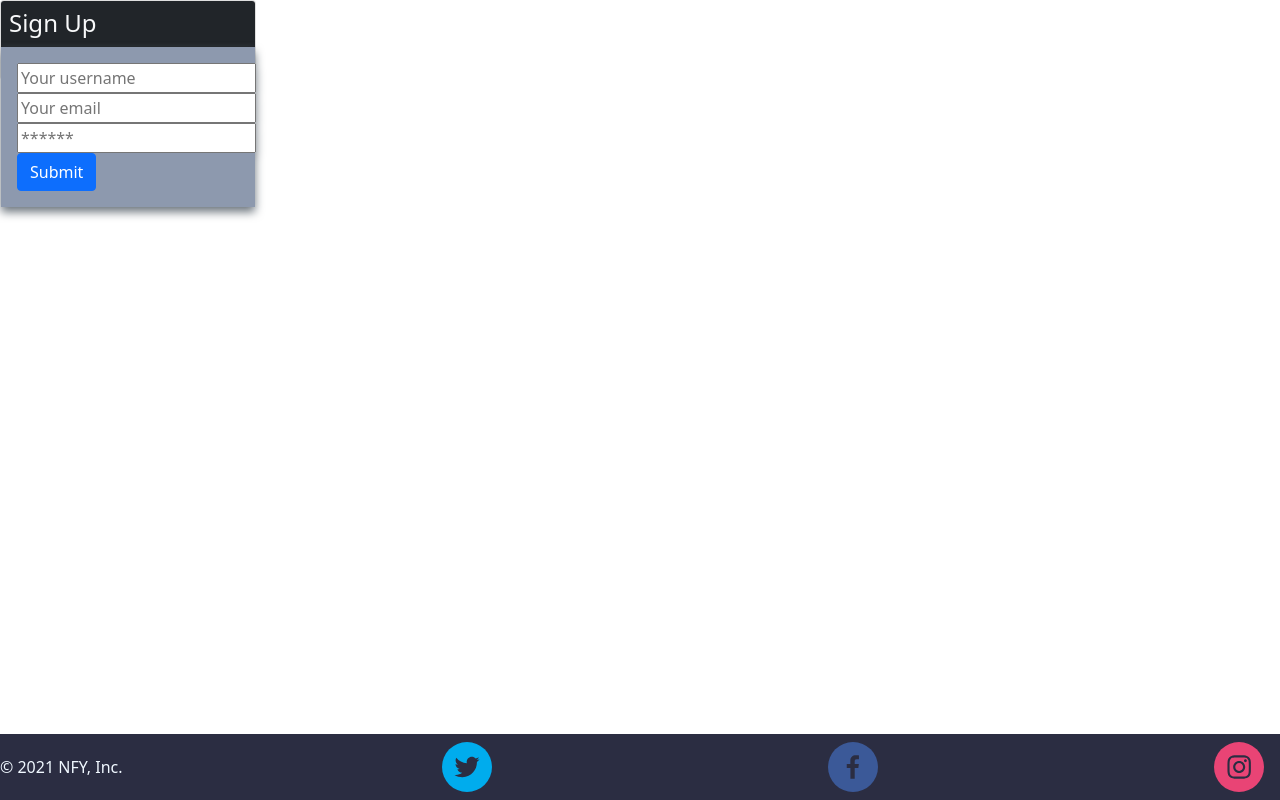
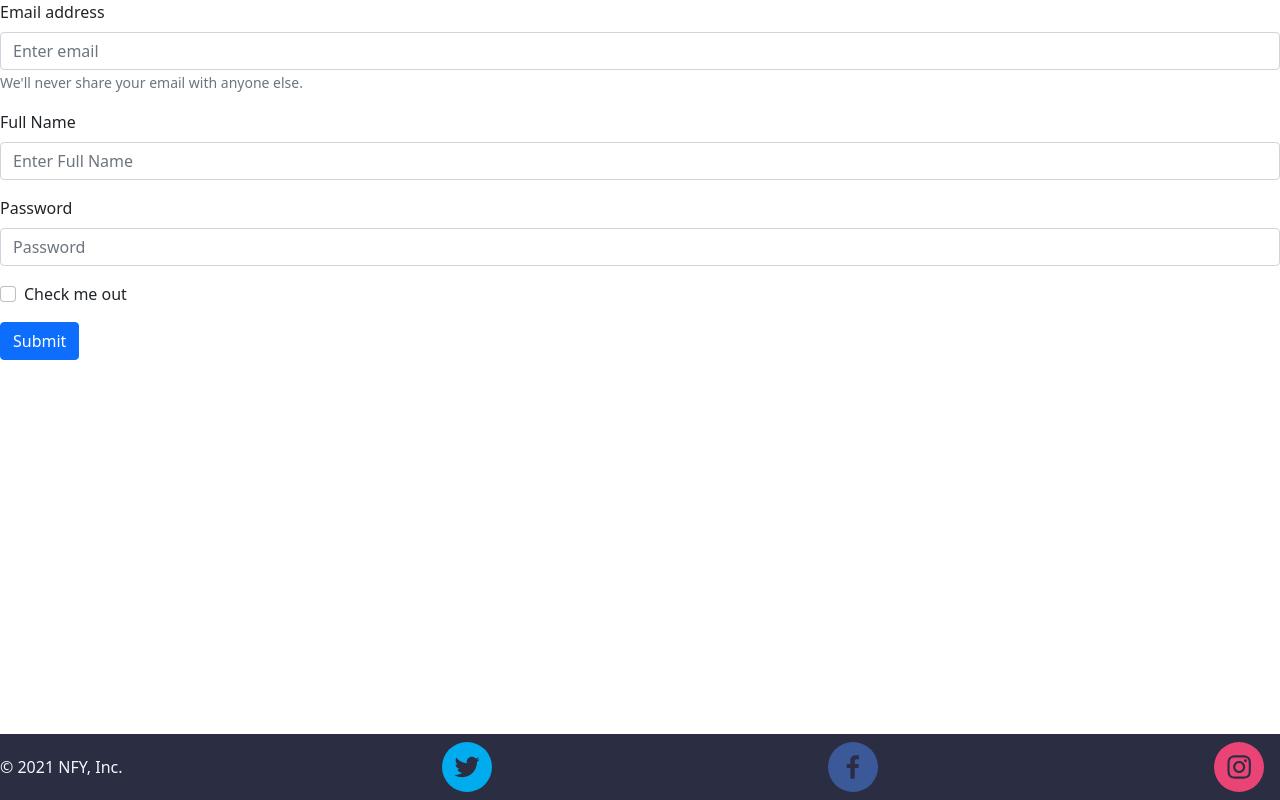
Before and after one commit to ctolnai/newsforyou, a React (Create React App) app in the folder client/: page /signup in a window 1280 px wide. Built offline with nearby package versions, Linux system fonts and the light colour scheme.

Commit message:
added signup functionality

```diff
--- a/client/src/components/Navbar.js
+++ b/client/src/components/Navbar.js
@@ -4,6 +4,7 @@ import { FontAwesomeIcon } from '@fortawesome/react-fontawesome'
 import { faBars } from '@fortawesome/free-solid-svg-icons'
 import '../style.css'
 import { Navbar, Container, Nav, NavDropdown, Modal, Button, Form } from 'react-bootstrap/';
+import Signup from '../pages/Signup';
 
 
 function MyVerticallyCenteredModal(props) {
@@ -20,32 +21,7 @@ function MyVerticallyCenteredModal(props) {
         </Modal.Title>
       </Modal.Header>
       <Modal.Body>
-      <Form>
-  <Form.Group className="mb-3" controlId="formBasicEmail">
-    <Form.Label>Email address</Form.Label>
-    <Form.Control type="email" placeholder="Enter email" />
-    <Form.Text className="text-muted">
-      We'll never share your email with anyone else.
-    </Form.Text>
-  </Form.Group>
-  <Form.Group className="mb-3" controlId="formBasicFullName">
-    <Form.Label>Full Name</Form.Label>
-    <Form.Control type="text" placeholder="Enter Full Name" />
-    <Form.Text className="text-muted">
-    </Form.Text>
-  </Form.Group>
-
-  <Form.Group className="mb-3" controlId="formBasicPassword">
-    <Form.Label>Password</Form.Label>
-    <Form.Control type="password" placeholder="Password" />
-  </Form.Group>
-  <Form.Group className="mb-3" controlId="formBasicCheckbox">
-    <Form.Check type="checkbox" label="Check me out" />
-  </Form.Group>
-  <Button variant="primary" type="submit">
-    Submit
-  </Button>
-</Form>
+   <Signup />
       </Modal.Body>
       <Modal.Footer>
         <Button onClick={props.onHide}>Close</Button>
--- a/client/src/pages/Login.js
+++ b/client/src/pages/Login.js
@@ -2,6 +2,7 @@ import React, { useState } from 'react';
 import { Link } from 'react-router-dom';
 import { useMutation } from '@apollo/client';
 import { LOGIN_USER } from '../utils/mutations';
+import { Navbar, Container, Nav, NavDropdown, Modal, Button, Form } from 'react-bootstrap/';
 
 import Auth from '../utils/auth';
 
@@ -52,31 +53,27 @@ const Login = (props) => {
                 <Link to="/">back to the homepage.</Link>
               </p>
             ) : (
-              <form onSubmit={handleFormSubmit}>
-                <input
-                  className="form-input"
-                  placeholder="Your email"
-                  name="email"
-                  type="email"
-                  value={formState.email}
-                  onChange={handleChange}
-                />
-                <input
-                  className="form-input"
-                  placeholder="******"
-                  name="password"
-                  type="password"
-                  value={formState.password}
-                  onChange={handleChange}
-                />
-                <button
-                  className="btn btn-block btn-primary"
-                  style={{ cursor: 'pointer' }}
-                  type="submit"
-                >
-                  Submit
-                </button>
-              </form>
+              <Form onSubmit={handleFormSubmit}>
+              <Form.Group className="mb-3" controlId="formBasicEmail">
+                <Form.Label>Email address</Form.Label>
+                <Form.Control type="email" placeholder="Enter email" value={formState.email}
+                  onChange={handleChange}/>
+                <Form.Text className="text-muted">
+                  We'll never share your email with anyone else.
+                </Form.Text>
+              </Form.Group>
+              <Form.Group className="mb-3" controlId="formBasicPassword">
+                <Form.Label>Password</Form.Label>
+                <Form.Control type="password" placeholder="Password" value={formState.password}
+                  onChange={handleChange}/>
+              </Form.Group>
+              <Form.Group className="mb-3" controlId="formBasicCheckbox">
+                <Form.Check type="checkbox" label="Check me out" />
+              </Form.Group>
+              <Button variant="primary" type="submit">
+                Submit
+              </Button>
+            </Form>
             )}
 
             {error && (
--- a/client/src/pages/Signup.js
+++ b/client/src/pages/Signup.js
@@ -3,6 +3,7 @@ import { Link } from 'react-router-dom';
 
 import { useMutation } from '@apollo/client';
 import { ADD_USER } from '../utils/mutations';
+import { Navbar, Container, Nav, NavDropdown, Modal, Button, Form } from 'react-bootstrap/';
 
 import Auth from '../utils/auth';
 
@@ -39,50 +40,41 @@ const Signup = () => {
   };
 
   return (
-    <main className="flex-row justify-center mb-4">
-      <div className="col-12 col-lg-10">
-        <div className="card">
-          <h4 className="card-header bg-dark text-light p-2">Sign Up</h4>
-          <div className="card-body">
+    <div>
             {data ? (
               <p>
                 Success! You may now head{' '}
                 <Link to="/">back to the homepage.</Link>
               </p>
             ) : (
-              <form onSubmit={handleFormSubmit}>
-                <input
-                  className="form-input"
-                  placeholder="Your username"
-                  name="username"
-                  type="text"
-                  value={formState.name}
-                  onChange={handleChange}
-                />
-                <input
-                  className="form-input"
-                  placeholder="Your email"
-                  name="email"
-                  type="email"
-                  value={formState.email}
-                  onChange={handleChange}
-                />
-                <input
-                  className="form-input"
-                  placeholder="******"
-                  name="password"
-                  type="password"
-                  value={formState.password}
-                  onChange={handleChange}
-                />
-                <button
-                  className="btn btn-block btn-primary"
-                  style={{ cursor: 'pointer' }}
-                  type="submit"
-                >
-                  Submit
-                </button>
-              </form>
+              <Form onSubmit={handleFormSubmit}>
+              <Form.Group className="mb-3" controlId="formBasicEmail">
+                <Form.Label>Email address</Form.Label>
+                <Form.Control name="email" type="email" placeholder="Enter email" value={formState.email}
+                  onChange={handleChange}/>
+                <Form.Text className="text-muted">
+                  We'll never share your email with anyone else.
+                </Form.Text>
+              </Form.Group>
+              <Form.Group className="mb-3" controlId="formBasicFullName">
+                <Form.Label>Full Name</Form.Label>
+                <Form.Control name="username" type="text" placeholder="Enter Full Name" value={formState.username}
+                  onChange={handleChange}/>
+                <Form.Text className="text-muted">
+                </Form.Text>
+              </Form.Group>
+              <Form.Group className="mb-3" controlId="formBasicPassword">
+                <Form.Label>Password</Form.Label>
+                <Form.Control name="password" type="password" placeholder="Password" value={formState.password}
+                  onChange={handleChange}/>
+              </Form.Group>
+              <Form.Group className="mb-3" controlId="formBasicCheckbox">
+                <Form.Check type="checkbox" label="Check me out" />
+              </Form.Group>
+              <Button variant="primary" type="submit">
+                Submit
+              </Button>
+            </Form>
             )}
 
             {error && (
@@ -91,9 +83,6 @@ const Signup = () => {
               </div>
             )}
           </div>
-        </div>
-      </div>
-    </main>
   );
 };
 
```
